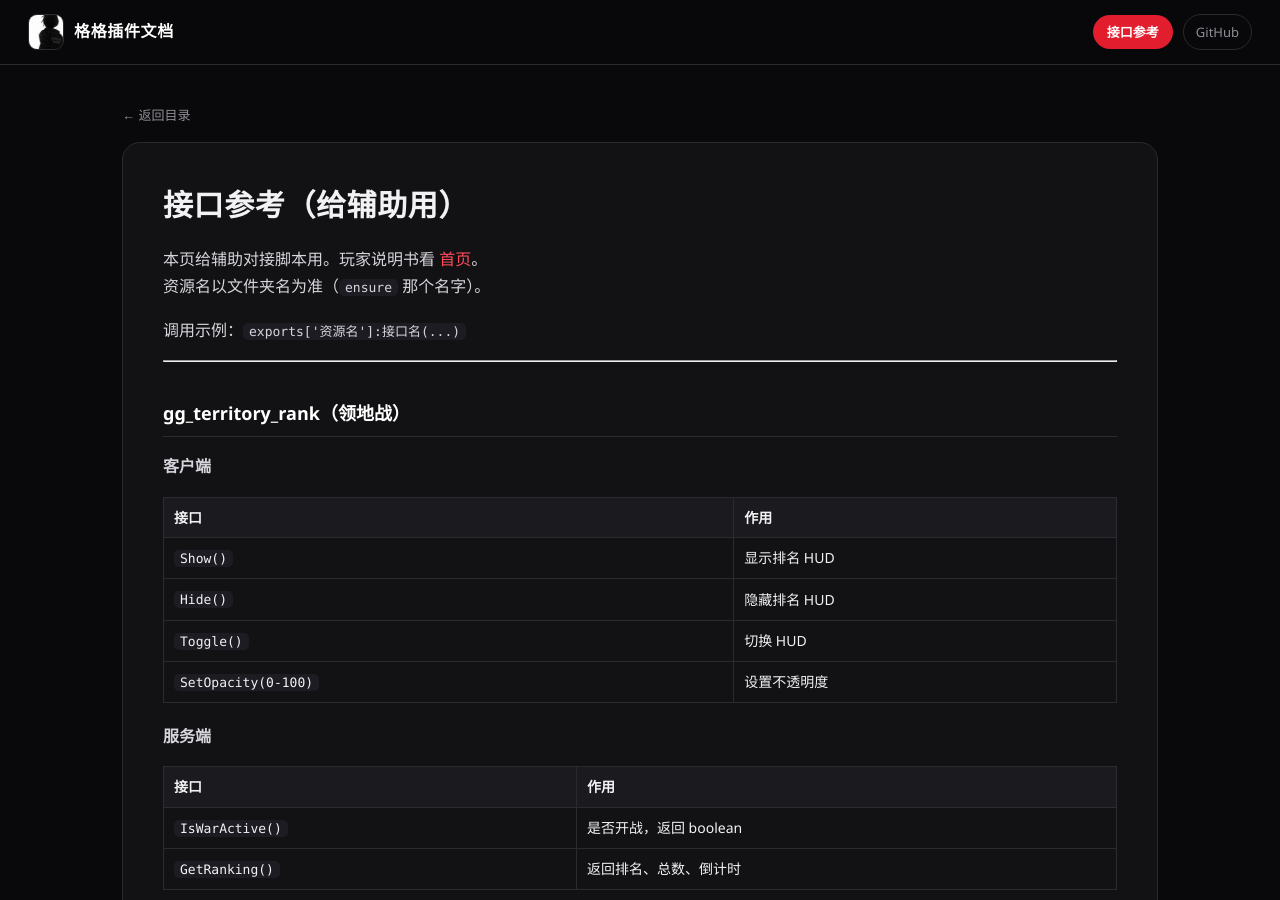
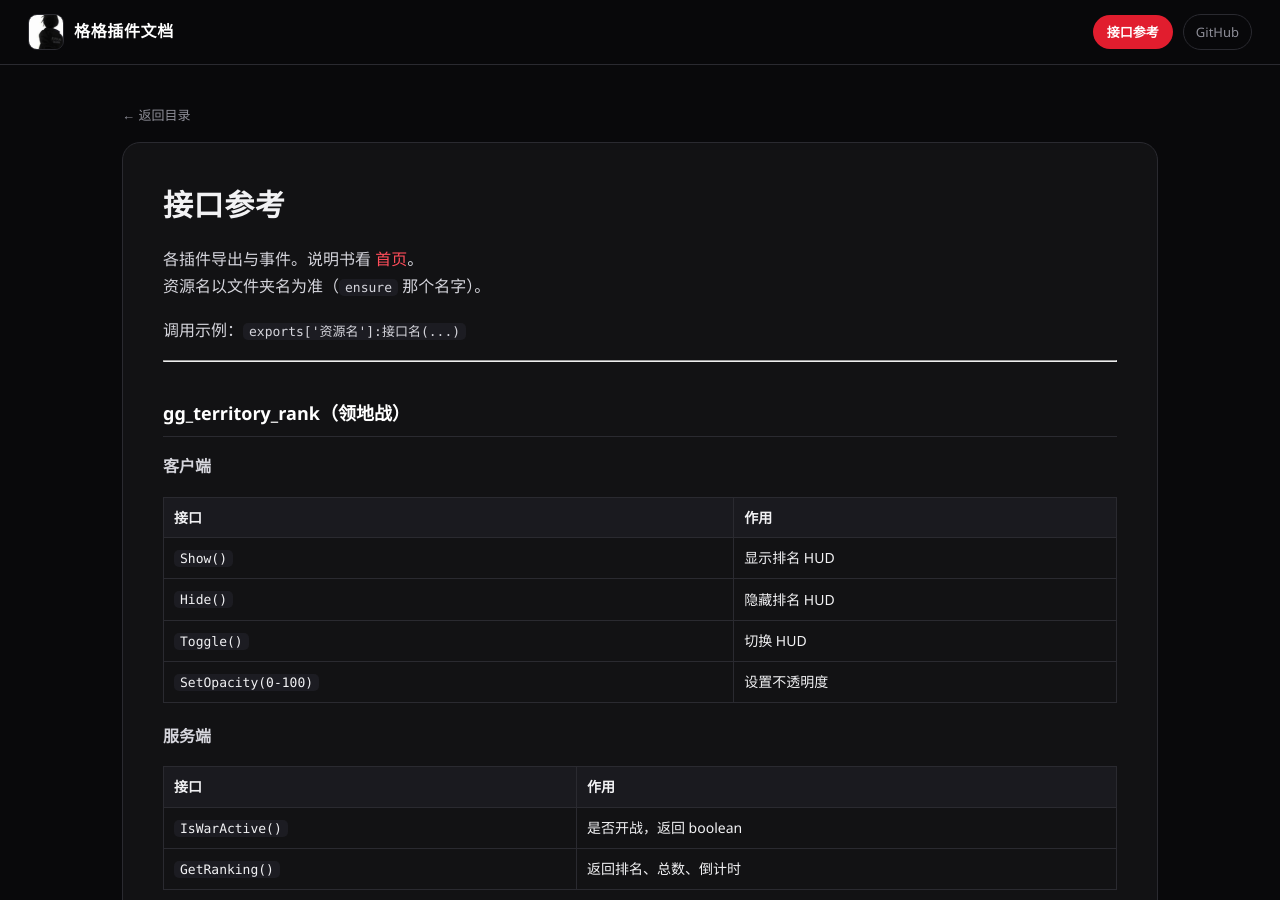
Before and after one commit to gege806/gege-docs, a Jekyll site: the page built from plugins/api.md, in a window 1280 px wide and 900 px high. Built offline with Jekyll 4.4.1, drawn with Linux system fonts in a browser that asks for light colours.

```diff
--- a/plugins/api.md
+++ b/plugins/api.md
@@ -1,11 +1,11 @@
 ---
 layout: default
-title: 接口参考（给辅助用）
+title: 接口参考
 ---
 
-# 接口参考（给辅助用）
+# 接口参考
 
-本页给辅助对接脚本用。玩家说明书看 [首页](../index.html)。
+各插件导出与事件。说明书看 [首页](../index.html)。
 资源名以文件夹名为准（`ensure` 那个名字）。
 
 调用示例：`exports['资源名']:接口名(...)`
```
Also changed, not shown: index.md (+1 -1 lines).
